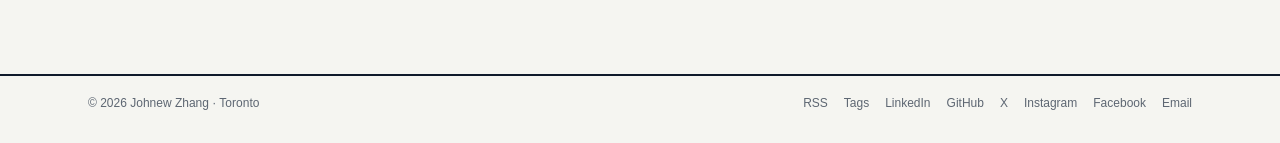
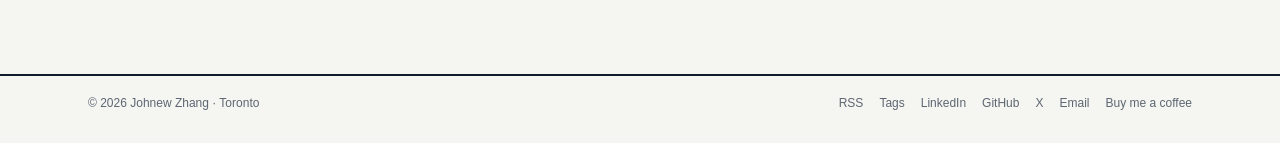
Before and after one commit to WizardKingZ/WizardKingZ.github.io, a Jekyll site: the page built from index.html, in a window 1280 px wide and 900 px high, scrolled down 1671 px. Shown: the part 754-897 px from the top of the window. Built offline with Jekyll 4.4.1, drawn with Linux system fonts in a browser that asks for light colours; part of the change alters nothing that is shown.

Commit message:
Footer: add Buy me a coffee; hide Instagram and Facebook
Co-Authored-By: Claude Opus 5.5 <noreply@anthropic.com>
Claude-Session: https://claude.ai/code/session_01HuzLqhE1N2LXEfqC3bb9e5

```diff
--- a/_config.yml
+++ b/_config.yml
@@ -20,8 +20,9 @@ email: johnew.zhang@gmail.com
 linkedin: johnewzhang
 github: WizardKingZ
 x: johnew_zhang
-instagram: johnewz
-facebook: johnewzhang
+# instagram: johnewz
+# facebook: johnewzhang
+buymeacoffee: johnewz
 
 # Shown on Investing posts, the Investing page and investing tools.
 disclaimer: >-
--- a/_includes/footer.html
+++ b/_includes/footer.html
@@ -10,6 +10,7 @@
       {%- if site.instagram %}<a href="https://www.instagram.com/{{ site.instagram }}">Instagram</a>{% endif %}
       {%- if site.facebook %}<a href="https://www.facebook.com/{{ site.facebook }}">Facebook</a>{% endif %}
       {%- if site.email %}<a href="mailto:{{ site.email }}">Email</a>{% endif %}
+      {%- if site.buymeacoffee %}<a href="https://buymeacoffee.com/{{ site.buymeacoffee }}">Buy me a coffee</a>{% endif %}
     </nav>
   </div>
 </footer>
```
